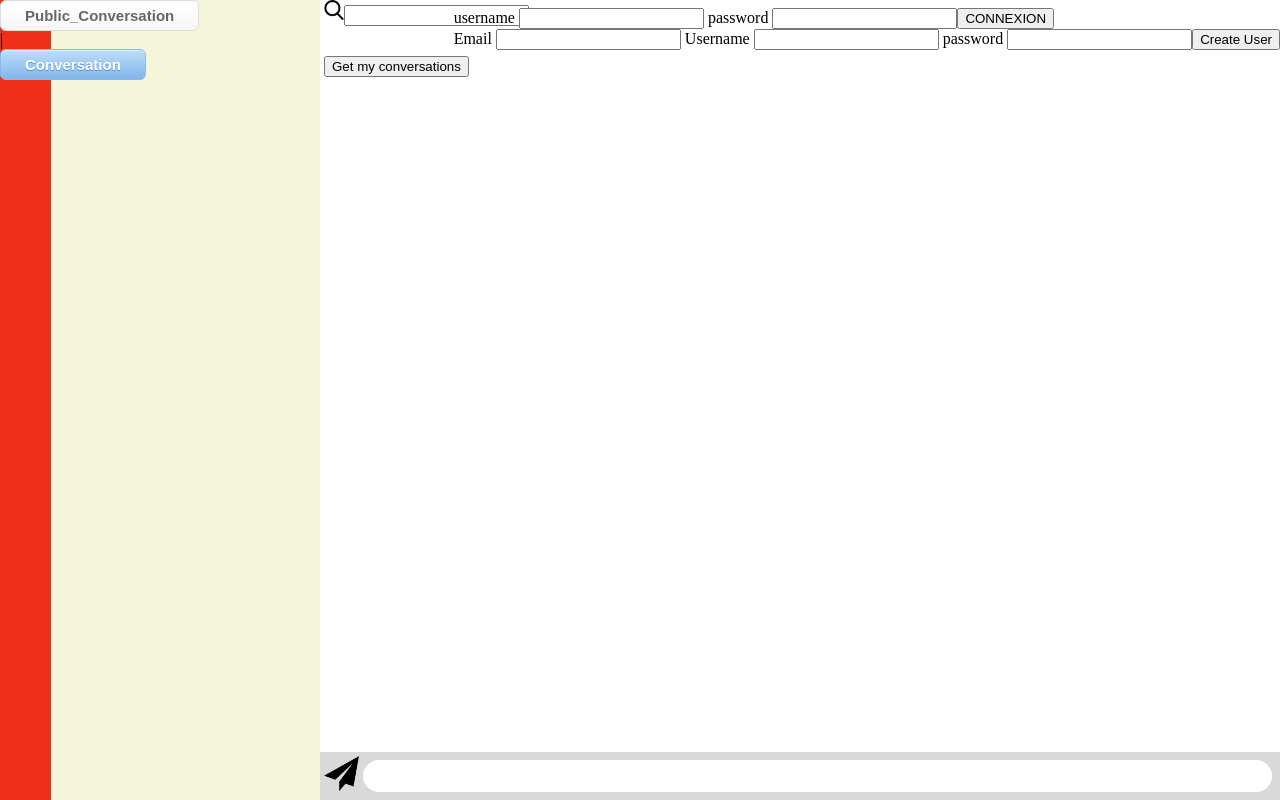
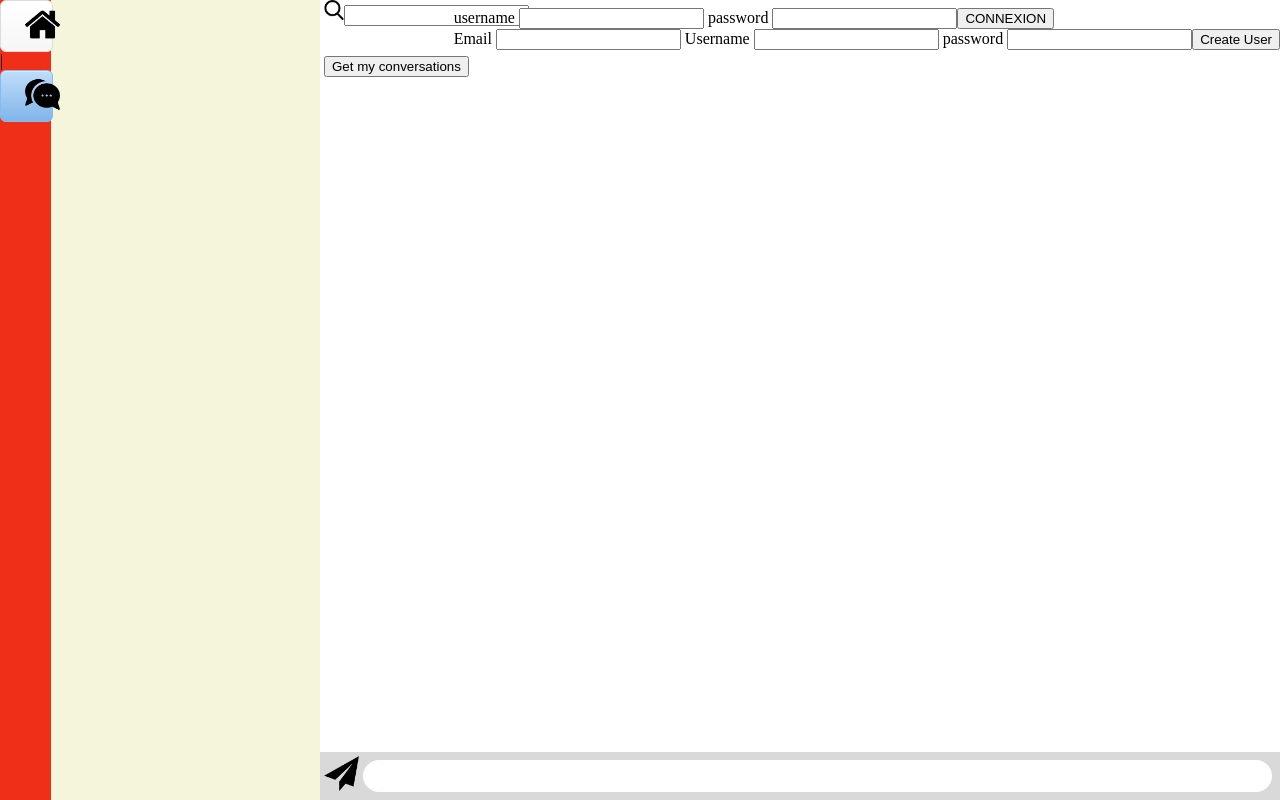
Before and after one commit to nathan38btc/Chat_App, an Angular app: page /Conversation in a window 1280 px wide. Built offline with nearby package versions, Linux system fonts and the light colour scheme.

Commit message:
home page

```diff
--- a/src/app/app.component.css
+++ b/src/app/app.component.css
@@ -27,6 +27,7 @@
     text-decoration: none;
     text-shadow: 0 1px 0 #ffffff;
     outline: 0;
+    width: 5%;
 }
 .activebutton {
     box-shadow: inset 0 1px 0 0 #dcecfb;
@@ -35,3 +36,9 @@
     color: #ffffff;
     text-shadow: 0 1px 0 #528ecc;
 }
+
+#logo {
+    right: 0%;
+    width: 35px;
+    height: 35px;
+}
--- a/src/app/app.component.html
+++ b/src/app/app.component.html
@@ -10,13 +10,13 @@
            routerLink="/Public_Conversation"
            routerLinkActive="activebutton"
            ariaCurrentWhenActive="page">
-           Public_Conversation
+            <img id="logo" src="./../assets/graphicalElements/home.png">
         </a> |
         <a class="button"
            routerLink="/Conversation"
            routerLinkActive="activebutton"
            ariaCurrentWhenActive="page">
-           Conversation
+           <img id="logo" src="./../assets/graphicalElements/chat.png">
         </a>
       </nav>
 </div>
--- a/src/composants/Conversation/conversation.component.html
+++ b/src/composants/Conversation/conversation.component.html
@@ -1,7 +1,7 @@
 <!-- SideBar  -->
 <div id="sidebar">
     @for(conversation of myConversations;track conversation.IdConversation; let idx = $index){
-        <div >
+        <div>
             <button (click)="getEntireConversation(conversation)"> {{conversation.IdConversation}} </button>
         </div>
         }
--- a/src/composants/public-conversation/public-conversation.component.html
+++ b/src/composants/public-conversation/public-conversation.component.html
@@ -1 +1,5 @@
 <p>public-conversation works!</p>
+
+@for (topic of UneDeCouverture; track $index) {
+    <p> {{topic.TopicTitle}} by {{topic.IdUser1}}</p>
+}
--- a/src/composants/public-conversation/public-conversation.component.ts
+++ b/src/composants/public-conversation/public-conversation.component.ts
@@ -1,4 +1,5 @@
 import { Component } from '@angular/core';
+import { newTopics } from '../../interface/newTopic';
 
 @Component({
   selector: 'app-public-conversation',
@@ -8,5 +9,5 @@ import { Component } from '@angular/core';
   styleUrl: './public-conversation.component.css'
 })
 export class PublicConversationComponent {
-
+  UneDeCouverture: newTopics[] = []
 }
--- /dev/null
+++ b/src/interface/newTopic.ts
@@ -0,0 +1,6 @@
+export interface newTopics{
+    IdConversation:number,
+    TopicTitle:string,
+    IdUser1:number,
+    IdUser2:number
+}
```
Also changed, not shown: src/assets/graphicalElements/chat.png (added), src/assets/graphicalElements/home.png (added), src/composants/Conversation/conversation.component.css (line endings or trailing spaces).
